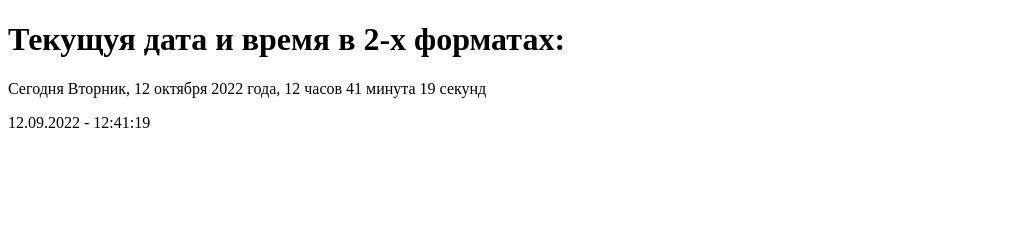
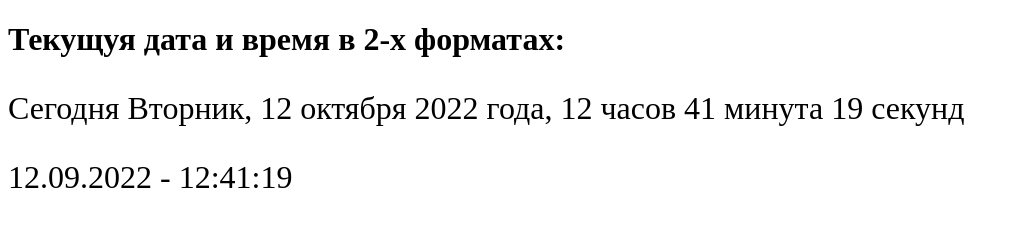
Before and after one commit to Partisanov/glo-js-difficult-tasks, a plain HTML site: page lesson09/index.html in a window 1280 px wide. Shown: the whole page, without its empty margins (0-1019 px from the left). Drawn offline with Linux system fonts and the light colour scheme.

Commit message:
add style font-size to <p>

```diff
--- a/lesson09/index.html
+++ b/lesson09/index.html
@@ -12,8 +12,8 @@
 <body>
     <h1>Текущуя дата и время в 2-х форматах:</h1>
     <div class="timer"></div>
-    <p id="first"></p>
-    <p id="second"></p>
+    <p id="first" style="font-size: 32px;"></p>
+    <p id="second" style="font-size: 32px;"></p>
 </body>
 
 </html>
```
